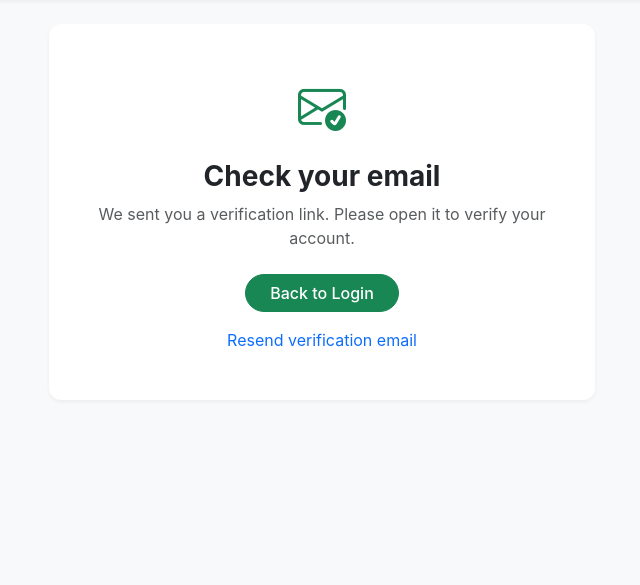
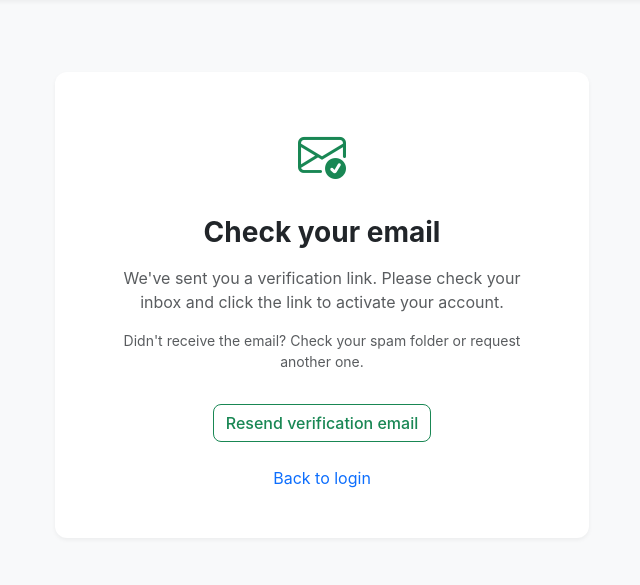
Before and after one commit to yuvieee01/breakmoney, a Django app: page /accounts/verification-sent/ in a window 1280 px wide. Shown: the part 78-663 px from the top of the page, without its empty margins (318-958 px from the left). Run offline with Django 5.2, Linux system fonts and the light colour scheme.

Commit message:
Implement secure email verification with token hashing and auto-login after verification

```diff
--- a/accounts/views.py
+++ b/accounts/views.py
@@ -1,4 +1,5 @@
 from django.contrib import messages
+from django.contrib.auth import login
 from django.contrib.auth.views import LoginView
 from django.contrib.auth.mixins import LoginRequiredMixin
 from django.shortcuts import redirect, render
@@ -70,12 +71,16 @@ class VerificationSentView(View):
 class VerifyEmailView(View):
     def get(self, request, token):
         ok, msg = services.verify_email_token(token)
+
         if ok:
-            messages.success(request, msg)
-            return render(request, "accounts/verify_email_result.html", {"success": True})
-        else:
-            messages.error(request, msg)
-            return render(request, "accounts/verify_email_result.html", {"success": False})
+            user = services.get_user_from_token(token)
+            login(request, user)
+
+            messages.success(request, "Email verified successfully.")
+            return redirect("ledger:dashboard")  # your dashboard route
+
+        messages.error(request, msg)
+        return render(request, "accounts/verify_email_result.html", {"success": False})
 
 
 class ResendVerificationView(View):
--- a/templates/accounts/verification_sent.html
+++ b/templates/accounts/verification_sent.html
@@ -1,26 +1,43 @@
-{% extends 'base.html' %}
+{% extends "base.html" %}
 
-{% block title %}Verify Email - Breakmoney{% endblock %}
+{% block title %}Verification Email Sent{% endblock %}
 
 {% block content %}
+<div class="container py-5">
     <div class="row justify-content-center">
-  <div class="col-md-8 col-lg-6">
+        <div class="col-md-6 text-center">
+
             <div class="card shadow-sm border-0">
-      <div class="card-body p-4 p-md-5 text-center">
-        <i class="bi bi-envelope-check text-success" style="font-size: 3rem;"></i>
-        <h3 class="fw-bold mt-3">Check your email</h3>
-        <p class="text-muted mt-2">
-          We sent you a verification link. Please open it to verify your account.
+                <div class="card-body p-5">
+
+                    <div class="mb-4">
+                        <i class="bi bi-envelope-check text-success" style="font-size:3rem;"></i>
+                    </div>
+
+                    <h3 class="fw-bold">Check your email</h3>
+
+                    <p class="text-muted mt-3">
+                        We've sent you a verification link.
+                        Please check your inbox and click the link to activate your account.
                     </p>
-        <div class="mt-4">
-          <a href="{% url 'accounts:login' %}" class="btn btn-success rounded-pill px-4">Back to Login</a>
-        </div>
-        <div class="mt-3">
-          <a href="{% url 'accounts:resend_verification' %}" class="text-decoration-none">
+
+                    <p class="text-muted small">
+                        Didn't receive the email? Check your spam folder or request another one.
+                    </p>
+
+                    <a href="{% url 'accounts:resend_verification' %}" class="btn btn-outline-success mt-3">
                         Resend verification email
                     </a>
+
+                    <div class="mt-4">
+                        <a href="{% url 'accounts:login' %}" class="text-decoration-none">
+                            Back to login
+                        </a>
+                    </div>
+
                 </div>
             </div>
+
         </div>
     </div>
 </div>
```
Also changed, not shown: templates/accounts/resend_verification.html (+25 -9 lines), templates/accounts/verify_email_result.html (+44 -13 lines). Lines whose indentation alone changed are shown as unchanged.
